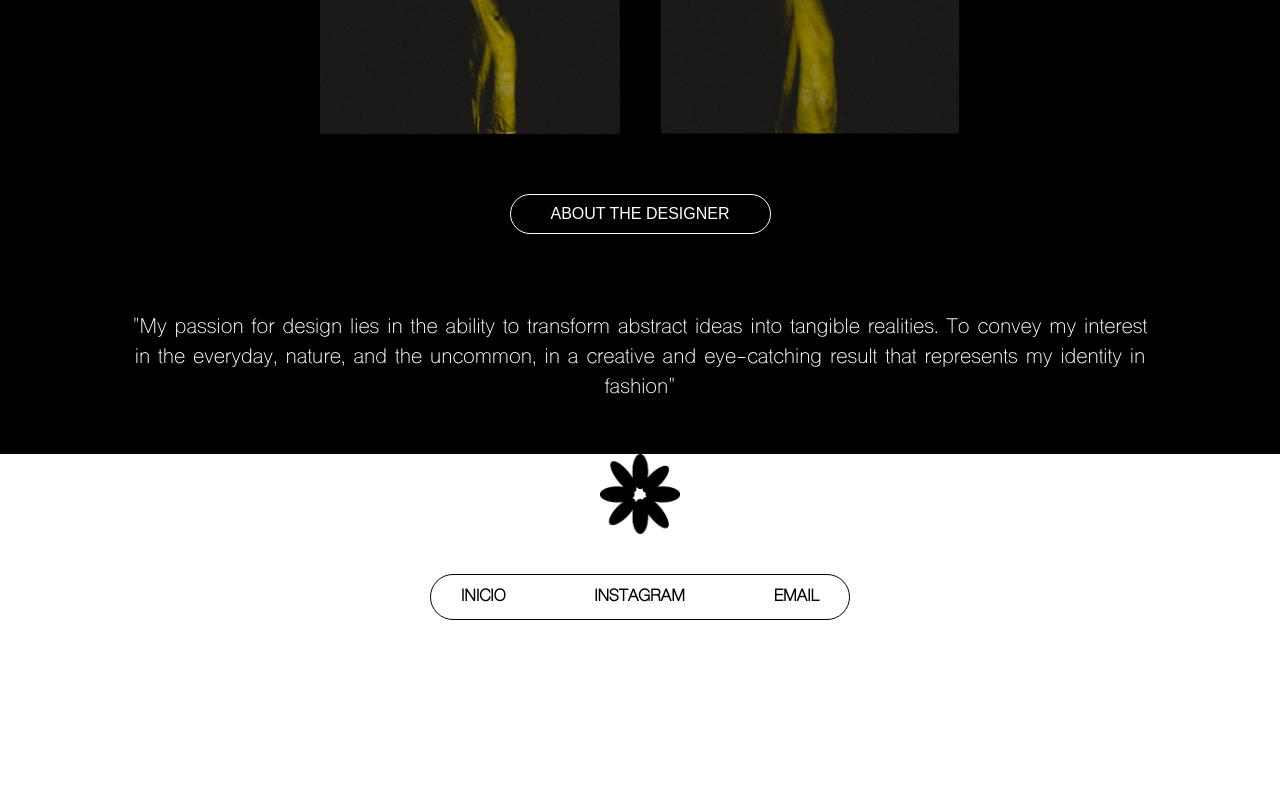
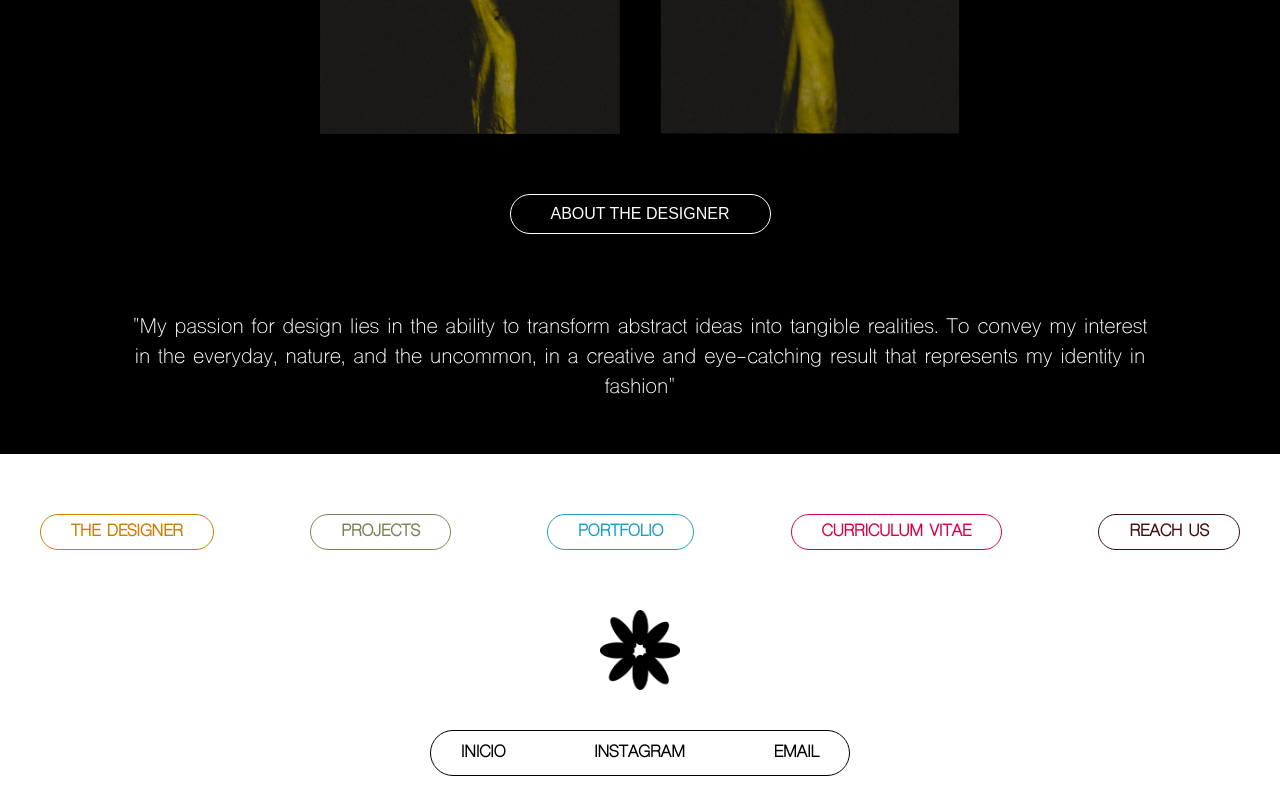
Before and after one commit to sagudecod97/bymariana-florez, a website built with webpack: page index.html in a window 1280 px wide. Shown: the part 741-1541 px from the top of the page. Before the commit the page ends 1385 px from the top, so only its background shows below. Built offline with nearby package versions, Linux system fonts and the light colour scheme.

Commit message:
Created navigation colors

```diff
--- a/index.html
+++ b/index.html
@@ -53,6 +53,32 @@
           represents my identity in fashion&quot;
         </blockquote>
       </div>
+
+      <div class="navigate container">
+        <div class="navigate__item --amber">
+          <a href=""
+            ><p class="navigate__item--text --amber">The Designer</p></a
+          >
+        </div>
+
+        <div class="navigate__item --green">
+          <a href=""><p class="navigate__item--text --green">Projects</p></a>
+        </div>
+
+        <div class="navigate__item --ocean">
+          <a href=""><p class="navigate__item--text --ocean">Portfolio</p></a>
+        </div>
+
+        <div class="navigate__item --crimson">
+          <a href=""
+            ><p class="navigate__item--text --crimson">Curriculum Vitae</p></a
+          >
+        </div>
+
+        <div class="navigate__item --wine">
+          <a href=""><p class="navigate__item--text --wine">Reach Us</p></a>
+        </div>
+      </div>
     </main>
 
     <footer class="footer">
--- a/styles/home-hero.scss
+++ b/styles/home-hero.scss
@@ -48,3 +48,44 @@
     line-height: 30px;
   }
 }
+
+.navigate {
+  display: flex;
+  justify-content: space-between;
+  padding: 60px 0;
+  &__item {
+    padding: 5px 30px;
+    border-radius: 50px;
+    border: 1px solid variables.$black;
+
+    &--text {
+      text-transform: uppercase;
+      font-weight: bold;
+    }
+  }
+
+  .--amber {
+    color: variables.$amber-spice-orange;
+    border-color: variables.$amber-spice-orange;
+  }
+
+  .--green {
+    color: variables.$mass-green-gray;
+    border-color: variables.$mass-green-gray;
+  }
+
+  .--ocean {
+    color: variables.$ocean-wave-blue;
+    border-color: variables.$ocean-wave-blue;
+  }
+
+  .--crimson {
+    color: variables.$crimson-punch-pink;
+    border-color: variables.$crimson-punch-pink;
+  }
+
+  .--wine {
+    color: variables.$dark-red-wine;
+    border-color: variables.$dark-red-wine;
+  }
+}
```
